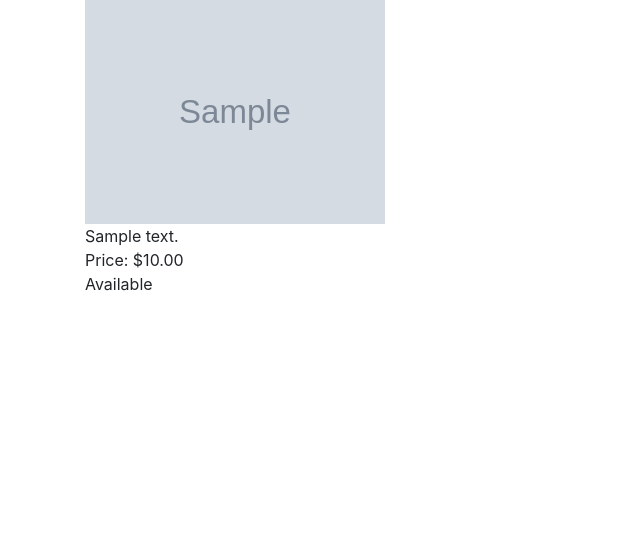
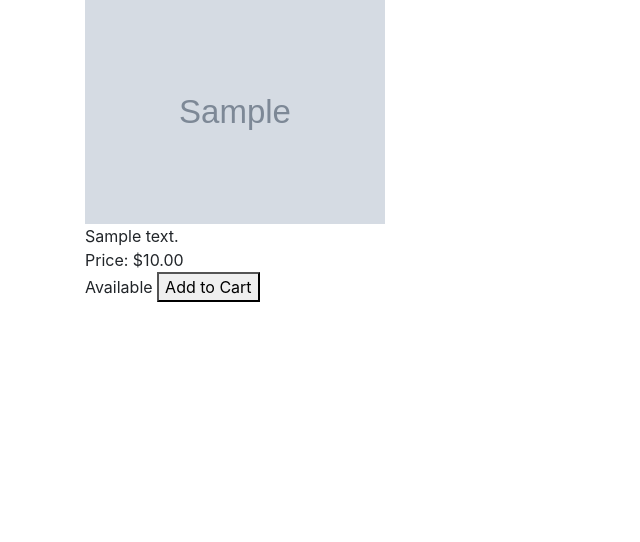
Before and after one commit to gprok/ecommerce, a Django app: a page that uses templates/store/product.html in a window 1280 px wide. Shown: the part 113-655 px from the top of the page, without its empty margins (0-640 px from the left). Run offline with Django 3.2, Linux system fonts and the light colour scheme; tables that the repository leaves empty hold one stand-in row (values such as "Sample post"); grey boxes marked "Sample" are stand-in pictures.

Commit message:
shopping cart

```diff
--- a/store/models.py
+++ b/store/models.py
@@ -24,3 +24,14 @@ class Product(models.Model):
 
     def __str__(self):
         return self.name
+
+
+class Cart(models.Model):
+    session_id = models.CharField(max_length=250, blank=True)
+    date_set = models.DateField(auto_now_add=True)
+
+
+class Items(models.Model):
+    product = models.ForeignKey(Product, on_delete=models.CASCADE)
+    quantity = models.IntegerField()
+    cart = models.ForeignKey(Cart, on_delete=models.CASCADE)
--- a/store/urls.py
+++ b/store/urls.py
@@ -6,4 +6,6 @@ urlpatterns = [
     path('category/<str:slug>', views.category),
     path('product/<str:slug>', views.product),
     path('register', views.register),
+    path('cart', views.cart),
+    path('add_to_cart/<int:product_id>', views.add_to_cart),
 ]
--- a/store/views.py
+++ b/store/views.py
@@ -2,7 +2,7 @@ from django.shortcuts import render, redirect
 from django.http import HttpResponse
 
 from store.forms import RegisterForm
-from store.models import Category, Product
+from store.models import Category, Product, Cart, Items
 
 
 def index(request):
@@ -36,3 +36,64 @@ def register(request):
         form = RegisterForm()
     context = {'form': form}
     return render(request, 'registration/register.html', context)
+
+
+def cart(request):
+    txt = ""
+
+    # Find cart in DB
+    session_id = request.session.session_key
+    if not session_id:
+        request.session.create()
+        session_id = request.session.session_key
+
+    try:
+        cart = Cart.objects.get(session_id=session_id)
+    except Cart.DoesNotExist:
+        cart = Cart()
+        cart.session_id = session_id
+        cart.save()
+
+    # Find items of the cart
+    items = Items.objects.filter(cart=cart)
+    for item in items:
+        txt += item.product.slug + ": " + str(item.quantity) + "<br>"
+
+    context = {
+        'items': items,
+    }
+
+    return render(request, 'store/cart.html', context)
+
+
+def add_to_cart(request, product_id):
+    # Open cart or Create cart
+    session_id = request.session.session_key
+    if not session_id:
+        request.session.create()
+        session_id = request.session.session_key
+
+    try:
+        cart = Cart.objects.get(session_id=session_id)
+    except Cart.DoesNotExist:
+        cart = Cart()
+        cart.session_id = session_id
+        cart.save()
+
+    # get item from DB
+    product = Product.objects.get(id=product_id)
+
+    # add item to cart OR increase quantity if already in cart
+    try:
+        item = Items.objects.get(product=product, cart=cart)
+        item.quantity += 1
+        item.save()
+    except Items.DoesNotExist:
+        item = Items()
+        item.cart = cart
+        item.quantity = 1
+        item.product = product
+        item.save()
+
+    # redirect to cart
+    return redirect('/store/cart')
--- a/templates/store/product.html
+++ b/templates/store/product.html
@@ -11,5 +11,12 @@
 
     <div>{{ product.description }}</div>
     <div>Price: ${{ product.price }}</div>
-    <div>{% if product.stock > 0 %}Available{% else %}Not Available{% endif %}</div>
+    <div>
+        {% if product.stock > 0 %}
+            Available
+            <a href="/store/add_to_cart/{{ product.id }}"><button>Add to Cart</button></a>
+        {% else %}
+            Not Available
+        {% endif %}
+    </div>
 {% endblock %}
```
Also changed, not shown: templates/store/cart.html (added, +14 -0 lines), store/migrations/0005_cart_items.py (added).
